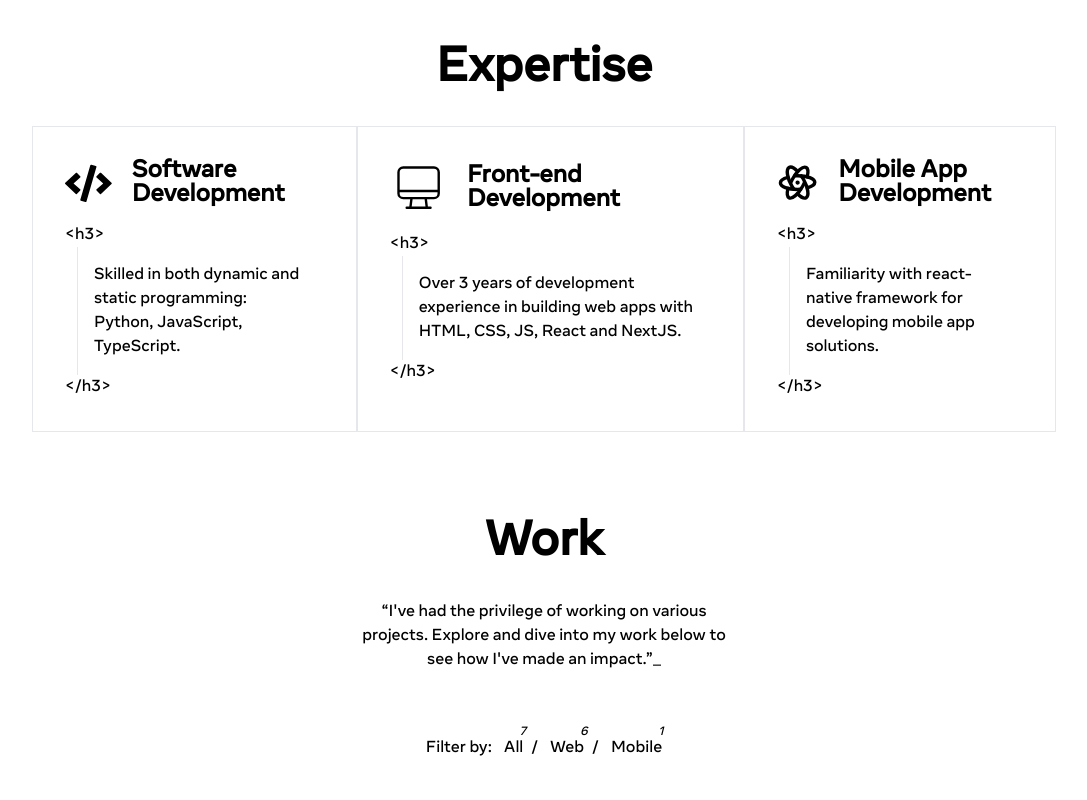
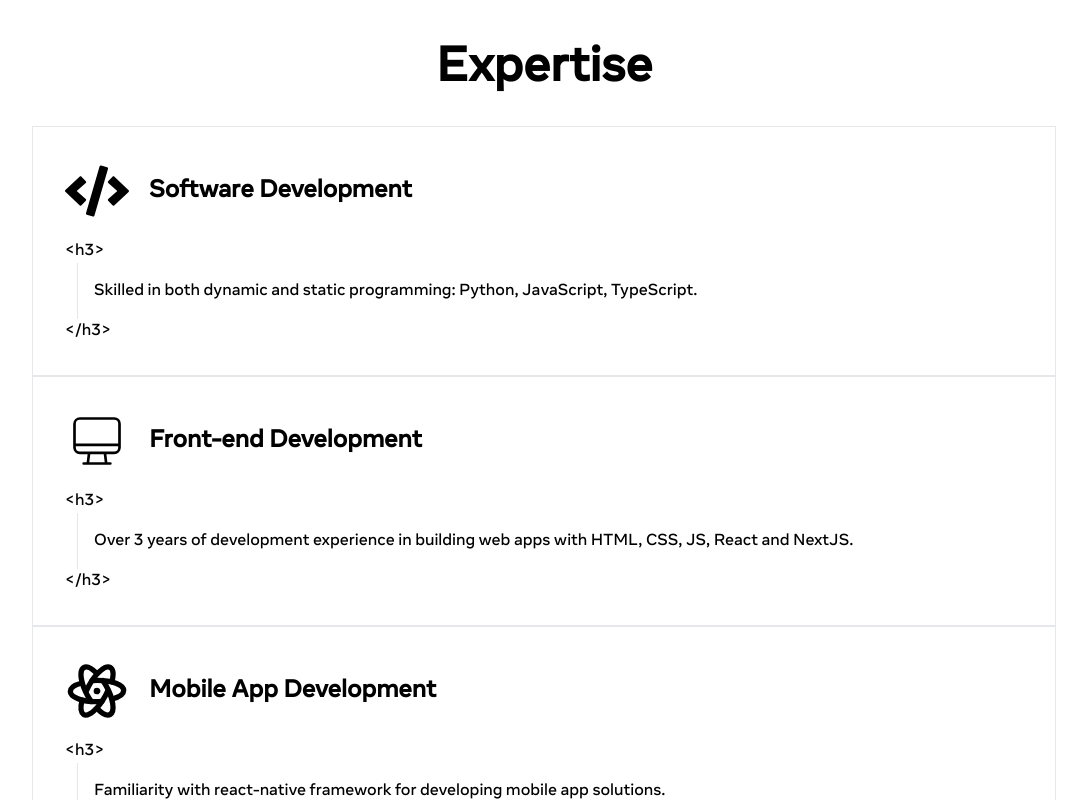
Before and after one commit to Cherubln/cherubln.github.io, a React (Vite) app: page /#/ in a window 1280 px wide. Shown: the part 600-1400 px from the top of the page, without its empty margins (96-1183 px from the left). Built offline with nearby package versions, Linux system fonts and the light colour scheme.

Commit message:
change skills mask

```diff
--- a/src/components/SkillComponent.tsx
+++ b/src/components/SkillComponent.tsx
@@ -2,7 +2,7 @@ import type { SkillType } from "../types/SkillType";
 
 const SkillComponent = ({ skill }: { skill: SkillType }) => {
   return (
-    <div className="border border-primary p-8 flex flex-col gap-4">
+    <div className="join-item border border-primary p-8 flex flex-col gap-4">
       <div className="flex gap-5 items-center">
         <skill.Icon className="w-16 h-auto" />
         <h2 className="text-2xl leading-none font-bold">
--- a/src/pages/Skills.tsx
+++ b/src/pages/Skills.tsx
@@ -8,9 +8,11 @@ const Skills = () => {
         Expertise
       </h2>
       <div className="flex flex-col lg:flex-row gap-4 lg:gap-0">
-        {skillSet.map((skill, id) => {
-          return <SkillComponent key={id} skill={skill} />;
-        })}
+        <div className="join join-vertical lg:join-horizontal w-full">
+          {skillSet.map((skill, id) => {
+            return <SkillComponent key={id} skill={skill} />;
+          })}
+        </div>
       </div>
     </div>
   );
```
